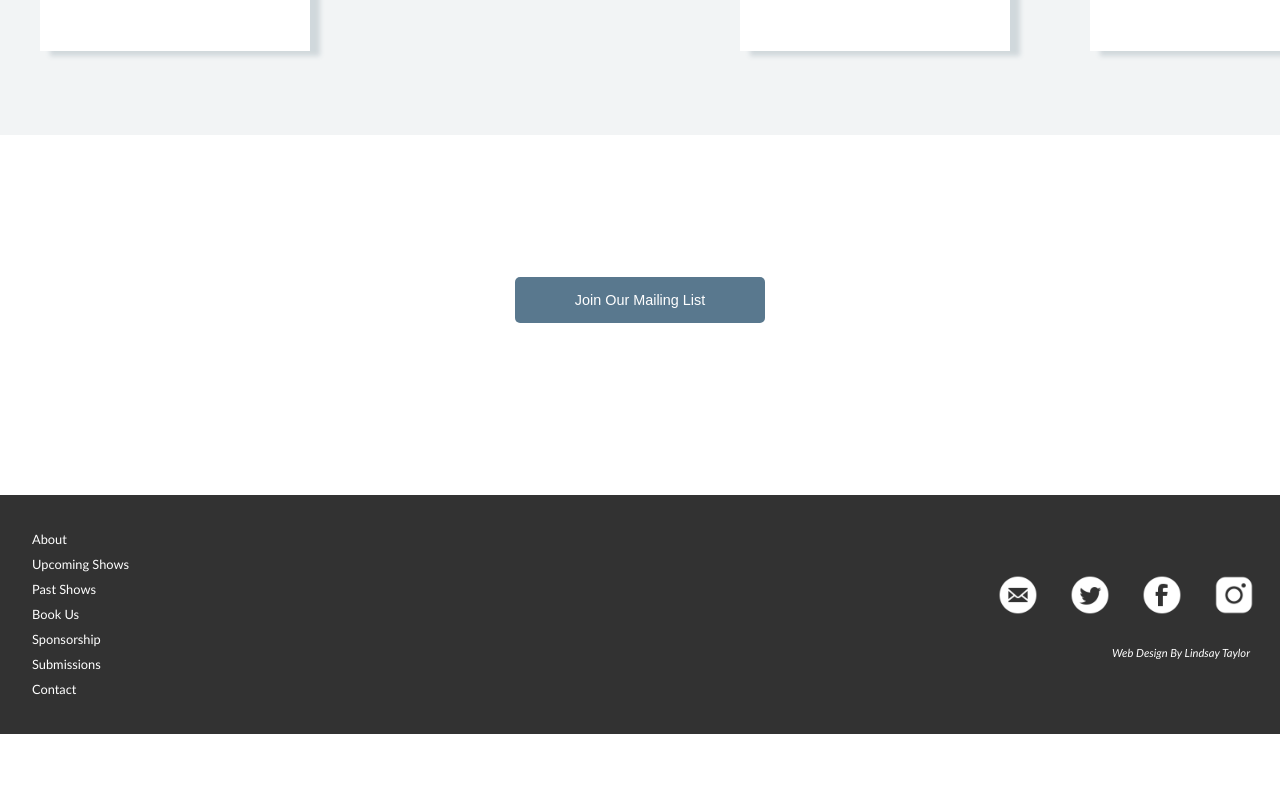
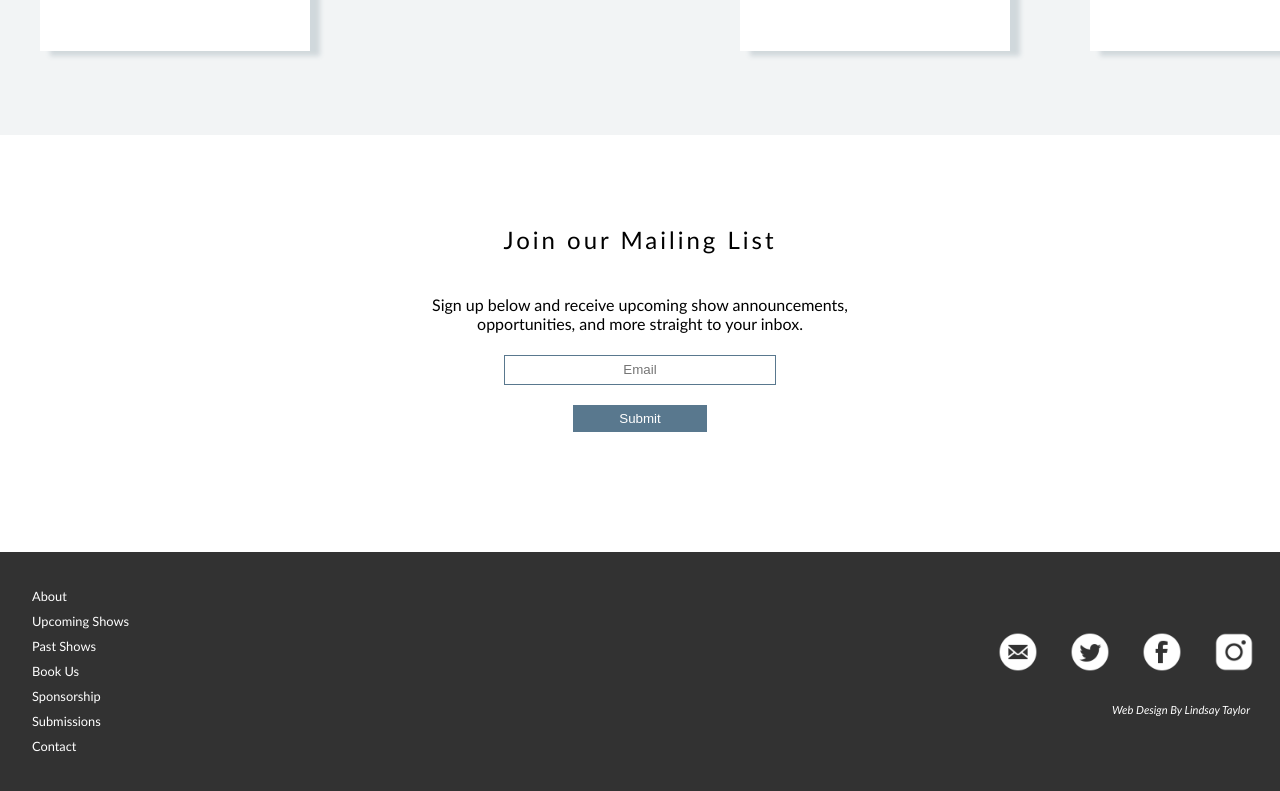
Before and after one commit to lindzht/asbury, a React (Create React App) app in the folder client/: page / in a window 1280 px wide. Shown: the part 1745-2536 px from the top of the page. Before the commit the page ends 2479 px from the top, so only its background shows below. Built offline with nearby package versions, Linux system fonts and the light colour scheme.

Commit message:
added form and div style to mailing list on landing deskt

```diff
--- a/client/src/App.css
+++ b/client/src/App.css
@@ -914,9 +914,42 @@ footer p {
     margin: 0;
   } */
 
-  #landing-container .btn {
-    width: 250px;
-    margin: 5em 0;
+  #mailing-list-container{
+    width: 40vw;
+    display: flex;
+    flex-direction: column;
+    align-items: center;
+  }
+
+  #mailing-list-container form {
+    display: flex;
+    flex-direction: column;
+    /* justify-content: center; */
+    align-items: center;
+
+    z-index: 10;
+  }
+  #mailing-list-container form input[type="text"]{
+    height: 2em;
+    width: 20em;
+    background-color: rgb(255, 255, 255);
+    text-align: center;
+    border: 1px solid #59788e;
+  }
+
+  #mailing-list-container form input[type="submit"]{
+    background-color: #59788e;
+    color: white;
+    border: none;
+    /* padding: 1em; */
+    width: 10em;
+    height: 2em;
+    margin: 20px 0;
+  }
+
+  #mailing-list-container form input[type="submit"]:hover {
+    background-color: #425d71;
+    cursor: grab;
   }
 
   /********************** STATIC BANNER IMAGE ***********************/
--- a/client/src/components/Landing.js
+++ b/client/src/components/Landing.js
@@ -70,7 +70,16 @@ function LandingPage ({isDesktop}) {
 
             <Testimonials />
 
-            <button type="button" className="btn">Join Our Mailing List</button>
+
+            <div id="mailing-list-container">
+                <h2>Join our Mailing List</h2>
+                <h4>Sign up below and receive upcoming show announcements, opportunities, and more straight to your inbox.</h4>
+                <form>
+                    <label for="" ></label>
+                    <input type="text" id="email" name="email" placeholder="Email"/>
+                    <input type="submit" value="Submit" />
+                </form>
+            </div>
 
 
         </div>
```
